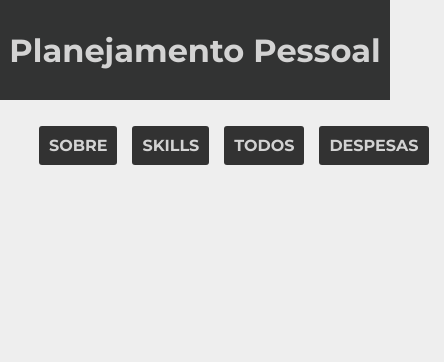
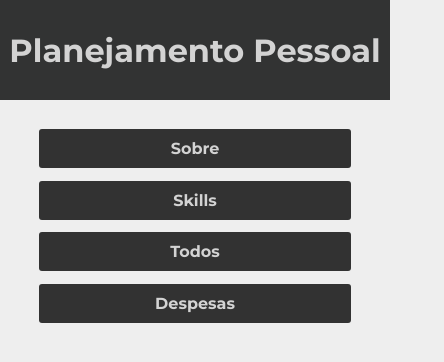
Before and after one commit to Fziliotti/list-of-skills, a Vue app: page / in a window 390 px wide. Shown: the top 362 px of the page, 444 px wide, since content can reach past the window. Built offline with nearby package versions, Linux system fonts and the light colour scheme; a small style sheet from the web is missing.

Commit message:
melhorando responsividade

```diff
--- a/src/App.vue
+++ b/src/App.vue
@@ -66,7 +66,10 @@ html {
 }
 
 nav {
-  padding: 20px 20px 20px 0;
+ display: flex;
+ align-items: center;
+ justify-content:start;
+ margin: 1.4rem 0;
 }
 nav a {
   box-sizing: border-box;
@@ -78,7 +81,21 @@ nav a {
   font-weight: bold;
   margin-right: 15px;
   transition: 0.2s all linear;
-  text-transform: uppercase
+  text-transform: capitalize;
+}
+
+@media (max-width: 576px) {
+nav {
+ flex-direction: column;
+}
+
+nav a {
+  flex-basis: 100%;
+  display: block;
+  width: 100%;
+  margin: 0.4rem 0;
+  text-align: center;
+}
 }
 
 nav a:hover {
```
